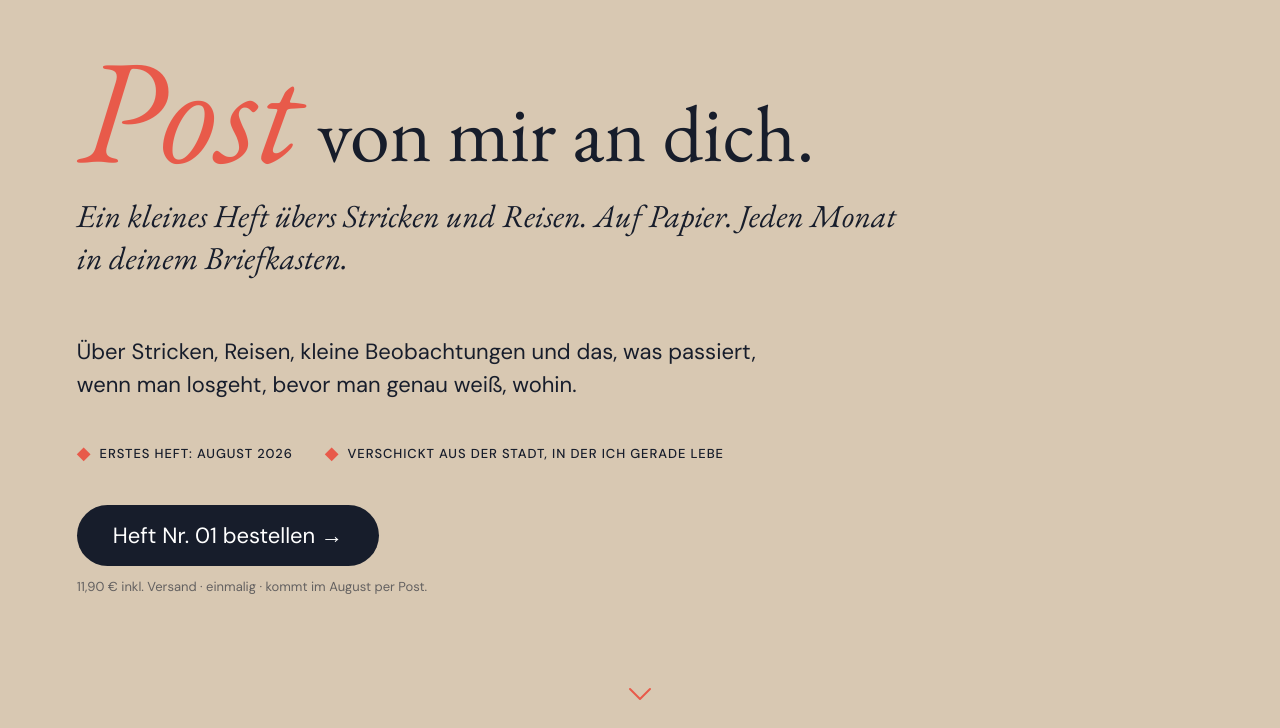
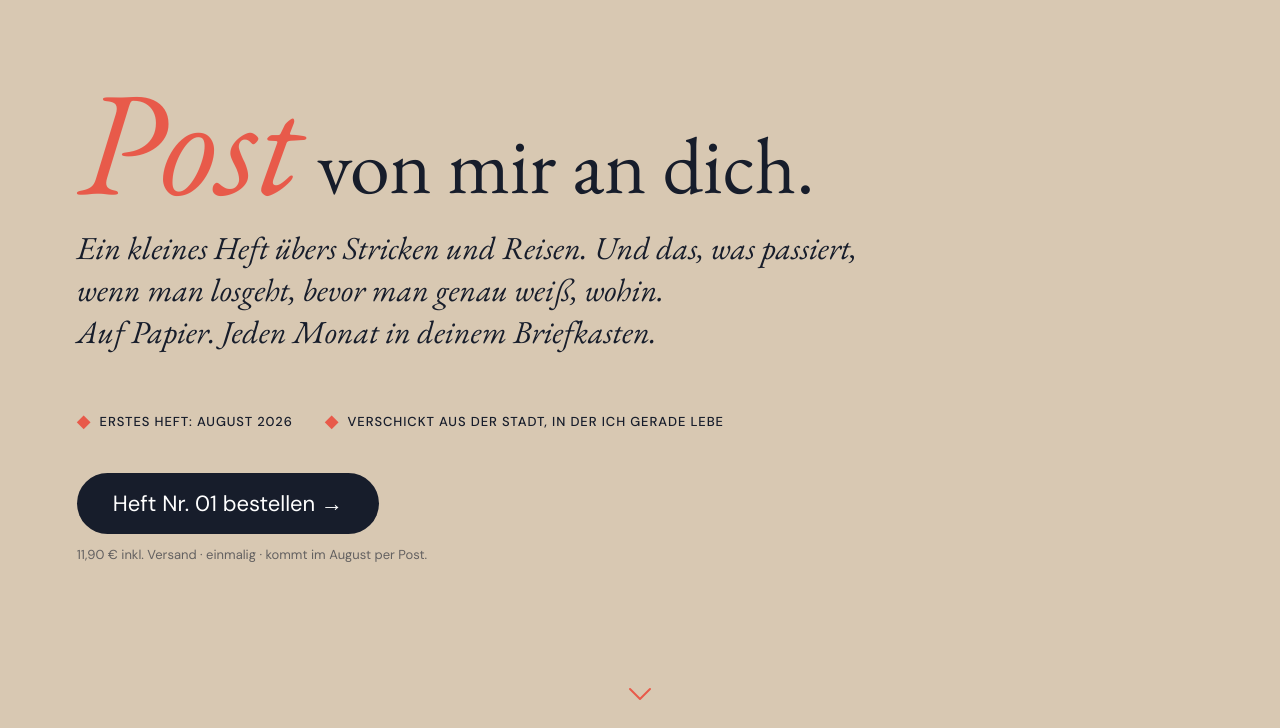
Before and after one commit to abclike124/little-knitaly, a plain HTML site: page index.html in a window 1280 px wide. Shown: the part 72-800 px from the top of the page. Drawn offline with nearby package versions, Linux system fonts and the light colour scheme; a web font is replaced by a local one.

Commit message:
Update hero subline, remove redundant hero-body paragraph
Co-Authored-By: Claude Sonnet 4.6 <noreply@anthropic.com>

```diff
--- a/index.html
+++ b/index.html
@@ -964,8 +964,7 @@
       <a href="#einen-brief" class="word-brief">Post</a>
       <span class="word-rest">von mir an dich.</span>
     </h1>
-    <p class="hero-subline">Ein kleines Heft übers Stricken und Reisen. Auf Papier. Jeden Monat in deinem Briefkasten.</p>
-    <p class="hero-body">Über Stricken, Reisen, kleine Beobachtungen und das, was passiert,<br>wenn man losgeht, bevor man genau weiß, wohin.</p>
+    <p class="hero-subline">Ein kleines Heft übers Stricken und Reisen. Und das, was passiert, wenn man losgeht, bevor man genau weiß, wohin.<br>Auf Papier. Jeden Monat in deinem Briefkasten.</p>
     <div class="hero-tags">
       <span class="hero-tag"><span class="diamond">◆</span> ERSTES HEFT: AUGUST 2026</span>
       <span class="hero-tag"><span class="diamond">◆</span> VERSCHICKT AUS DER STADT, IN DER ICH GERADE LEBE</span>
```
